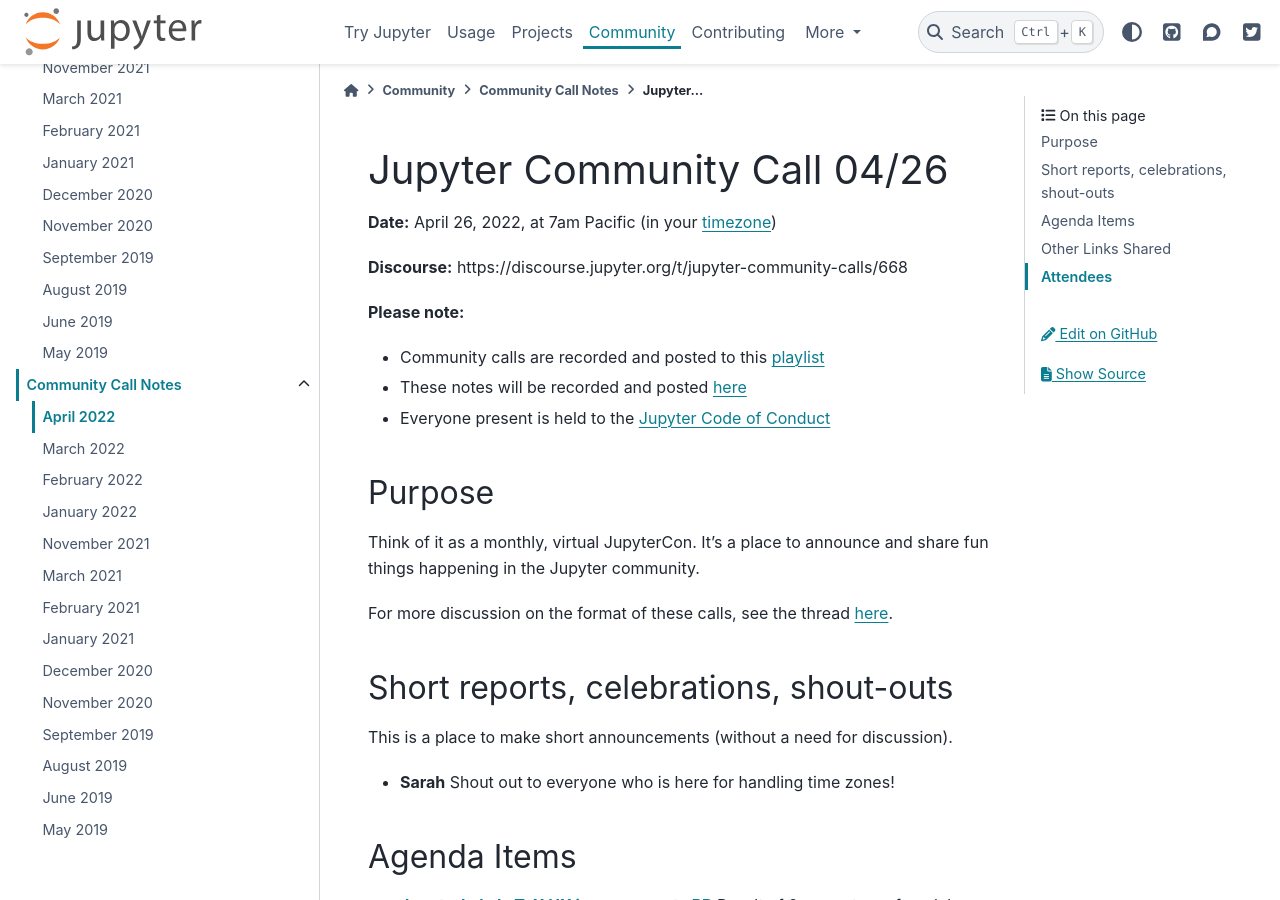
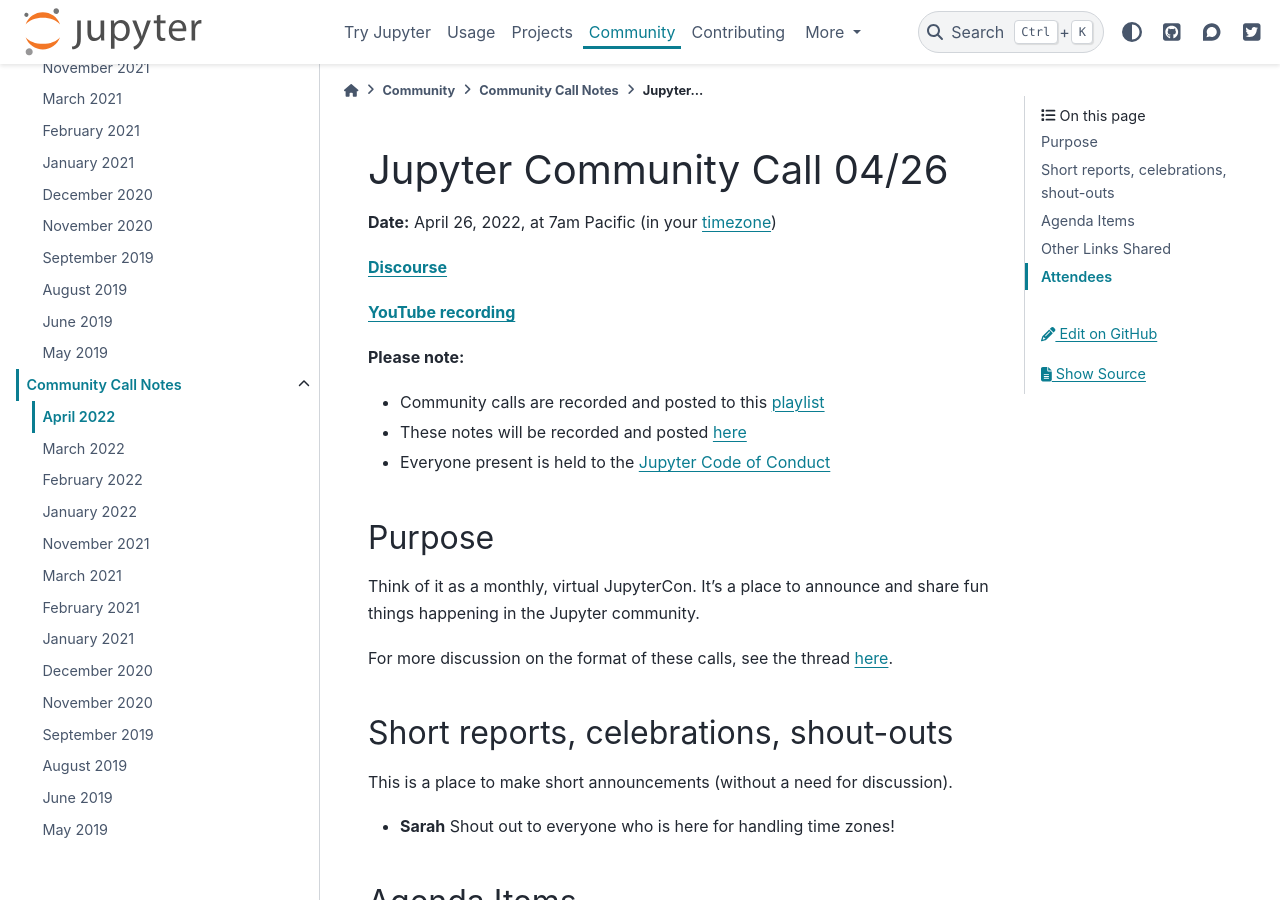
Before and after one commit to jupyter/jupyter, a Sphinx documentation site: the page built from docs/source/community/community-call-notes/2022-april.md, in a window 1280 px wide and 900 px high. Built offline with Sphinx 7.4.7 and the PyData theme 0.15.4, drawn with Linux system fonts in a browser that asks for light colours; pages that are not in the unit, such as notebooks, are missing from menus.

Commit message:
Add April call recording link

```diff
--- a/docs/source/community/community-call-notes/2022-april.md
+++ b/docs/source/community/community-call-notes/2022-april.md
@@ -2,7 +2,9 @@
 
 **Date:** April 26, 2022, at 7am Pacific (in your [timezone](https://arewemeetingyet.com/Los%20Angeles/2022-04-26/7:00/Jupyter%20Community%20Call))
 
-**Discourse:** https://discourse.jupyter.org/t/jupyter-community-calls/668
+[**Discourse**](https://discourse.jupyter.org/t/jupyter-community-calls/668)
+
+[**YouTube recording**](https://youtu.be/WDkudE2RvRk)
 
 **Please note:**
 - Community calls are recorded and posted to this [playlist](https://www.youtube.com/playlist?list=PLUrHeD2K9Cmkoamm4NjLmvXC4Y6E1o8SP)
```
